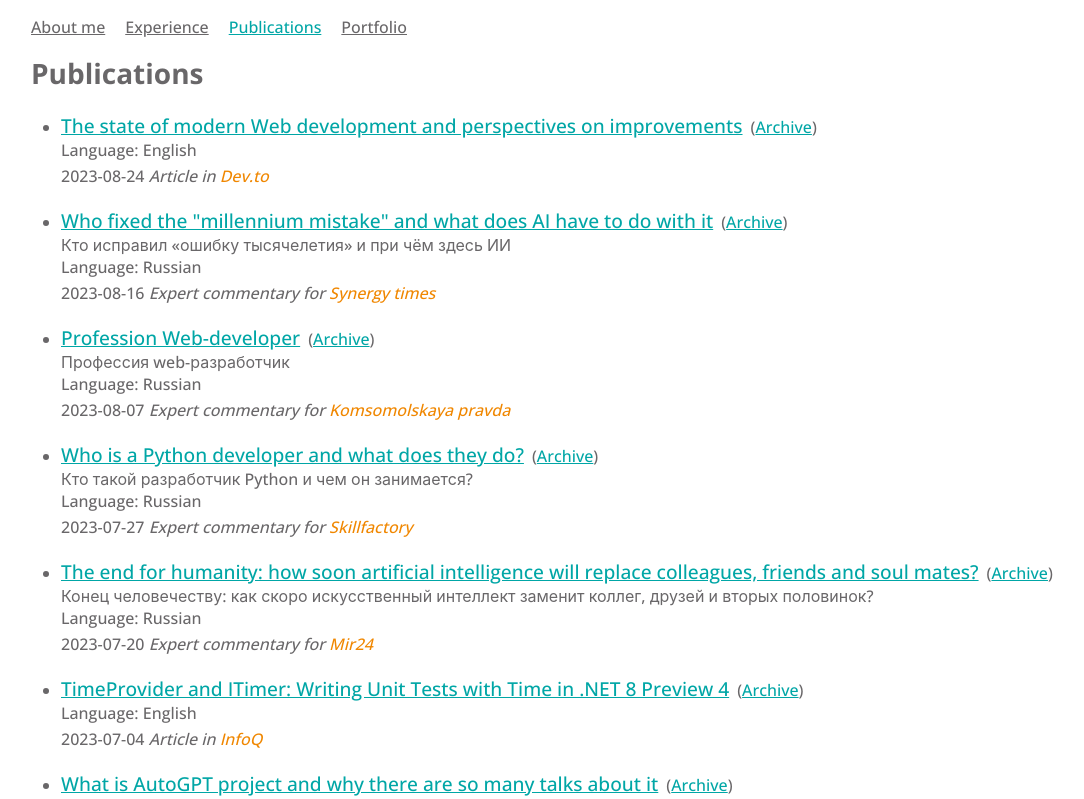
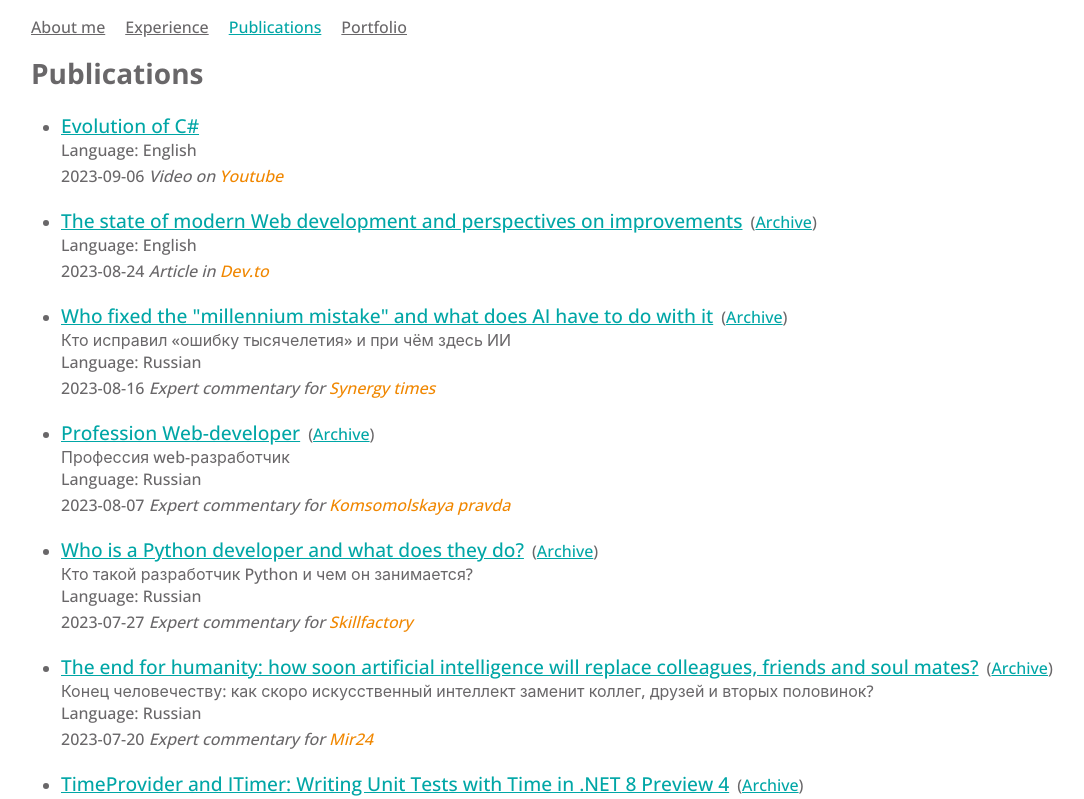
Before and after one commit to ArturAmpilogov/me, a Next.js app: page /publications in a window 1280 px wide. Shown: the top 799 px of the page, without its empty margins (9-1093 px from the left). Built offline with nearby package versions, Linux system fonts and the light colour scheme.

Commit message:
2023-09 evolution of c sharp

```diff
--- a/components/custom/publications/Publication/Publication.tsx
+++ b/components/custom/publications/Publication/Publication.tsx
@@ -12,7 +12,12 @@ export const Publication = ({
   language,
 }: PublicationProps): JSX.Element => {
   const typeCapitalized = type.charAt(0).toUpperCase() + type.slice(1);
-  const typePreposition = type === "article" ? "in" : "for";
+  let typePreposition = '';
+  switch (type) {
+    case "article": typePreposition = "in"; break;
+    case "expert commentary": typePreposition = "for"; break;
+    case "video": typePreposition = "on"; break;
+  }
 
   return (
     <li className={styles.container}>
@@ -20,6 +25,7 @@ export const Publication = ({
         <a href={link} target="_blank" rel="noreferrer" className={styles.link}>
           {name}
         </a>
+        {archive && (
           <span className={styles.archive}>
             {"("}
             <a href={archive} target="_blank" rel="noreferrer">
@@ -27,6 +33,7 @@ export const Publication = ({
             </a>
             {")"}
           </span>
+        )}
       </div>
       {description && <div>{description}</div>}
       {language && <div>Language: {language}</div>}
--- a/data/publications.ts
+++ b/data/publications.ts
@@ -119,4 +119,12 @@ export const publications: IPublication[] = [
     archive:
       "https://web.archive.org/web/20230824153654/https://dev.to/arturampilogov/the-state-of-modern-web-development-and-perspectives-on-improvements-51nl",
   },
+  {
+    type: "video",
+    date: "2023-09-06",
+    name: "Evolution of C#",
+    link: "https://www.youtube.com/playlist?list=PLwQvq9EuSmsiw-4Mm2SGkTQRGQHOqy1PU",
+    publisher: "Youtube",
+    language: "English",
+  },
 ];
--- a/types/IPublication.ts
+++ b/types/IPublication.ts
@@ -6,5 +6,5 @@ export interface IPublication {
   publisher: string;
   description?: string;
   language: string;
-  archive: string;
+  archive?: string;
 }
```
Lines whose indentation alone changed are shown as unchanged.
